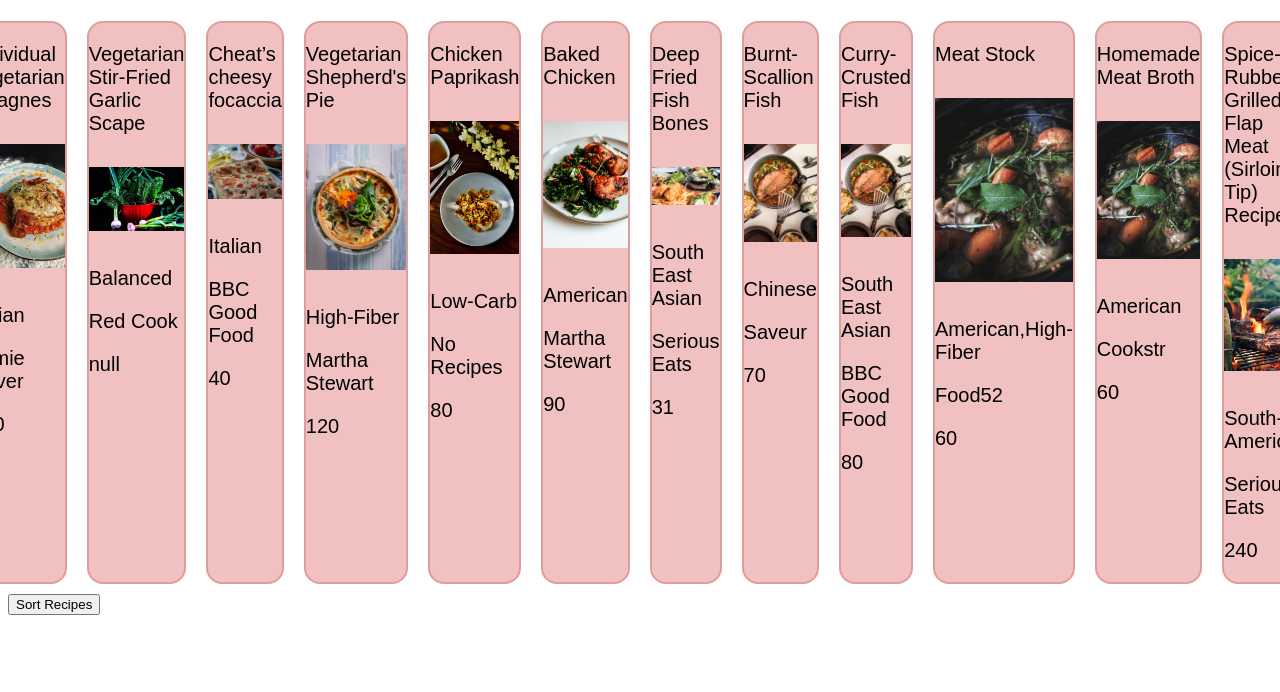
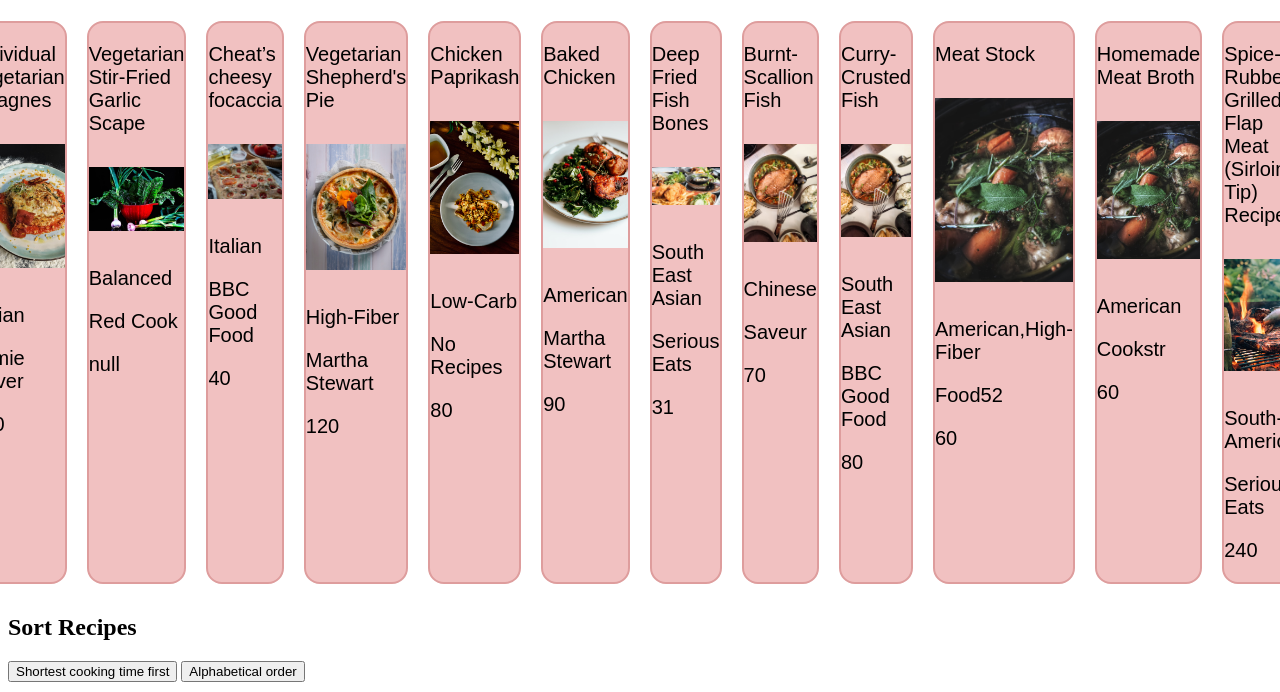
Before and after one commit to Vardagsbruket/technigo_project-library, a plain HTML site: page index.html in a window 1280 px wide. Shown: the part 108-800 px from the top of the page. Drawn offline with Linux system fonts and the light colour scheme.

Commit message:
add function sorting on alphabet on button-click

```diff
--- a/index.html
+++ b/index.html
@@ -44,7 +44,9 @@
   <section id="container"></section>
 
   <!-- Button to sort recipes depending on cooking time-->
-<button id="sortButton" onclick="orderRecipes()">Sort Recipes</button>
+  <h2>Sort Recipes</h2>
+<button id="sortButton1" onclick="orderRecipes1()">Shortest cooking time first</button>
+<button id="sortButton2" onclick="orderRecipes2()">Alphabetical order</button>
 
   <!-- Don't forget to connect the JavaScript file -->
 
--- a/script.js
+++ b/script.js
@@ -229,7 +229,7 @@ const recipes = [
 const container = document.getElementById("container");
 const filterDropdown1 = document.getElementById("filterDropdown1");
 const filterDropdown2 = document.getElementById("filterDropdown2");
-const sortOnClick = document.getElementById("sortButton");
+
 
 //Function to load and display list of recipes
 
@@ -276,14 +276,18 @@ const loadRecipes = (recipesArray) => {
 
   //Function to sort recipes based on cooking time when clicking button
 
-  const orderRecipes = () => {
-    let orderedRecipes =
-    recipes.sort(function(a,b) {return a.totalTime - b.totalTime});
-    loadRecipes(orderedRecipes)
+  const orderRecipes1 = () => {
+    let orderedRecipes = recipes.sort(function(a,b) {
+      return a.totalTime - b.totalTime});
+    loadRecipes(orderedRecipes);
+    };
 
-    }
+    const orderRecipes2 = () => {
+      let orderedRecipes2 = recipes.sort((a, b) =>
+        a.name > b.name ? 1 : -1);
 
-
+      loadRecipes(orderedRecipes2);
+      };
 
   //object.onclick = orderRecipes() {}
 
```
